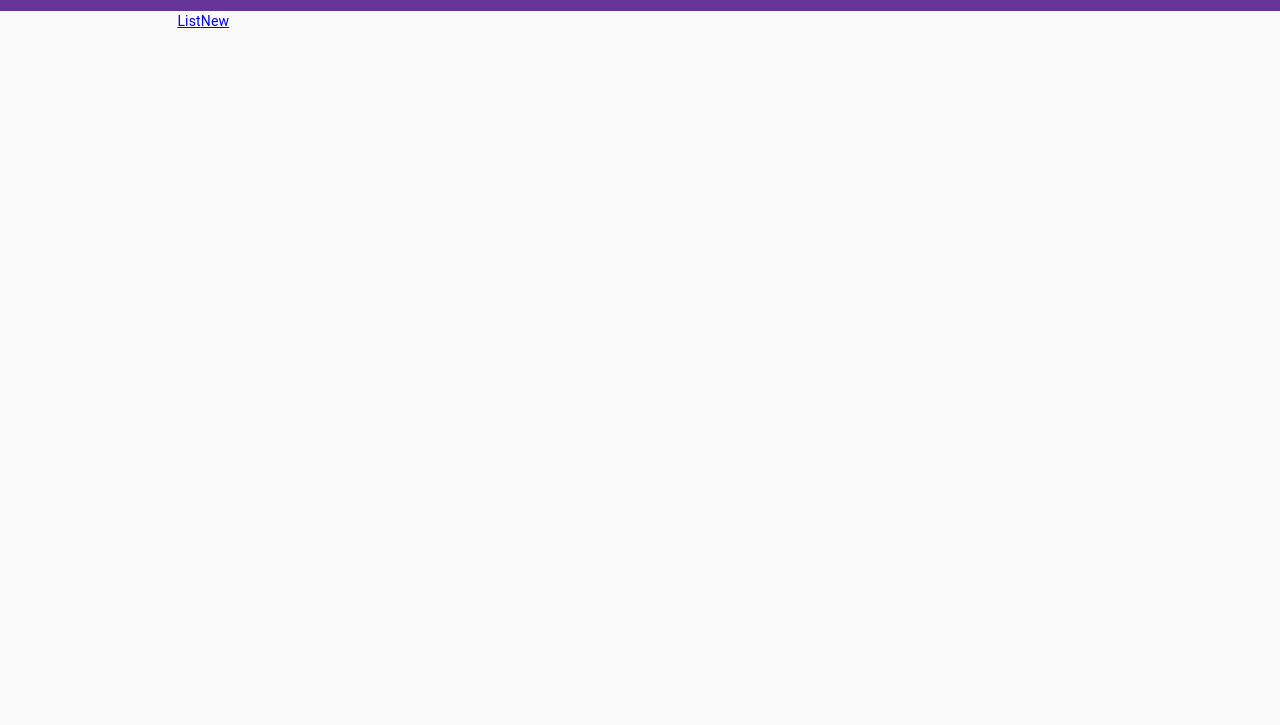
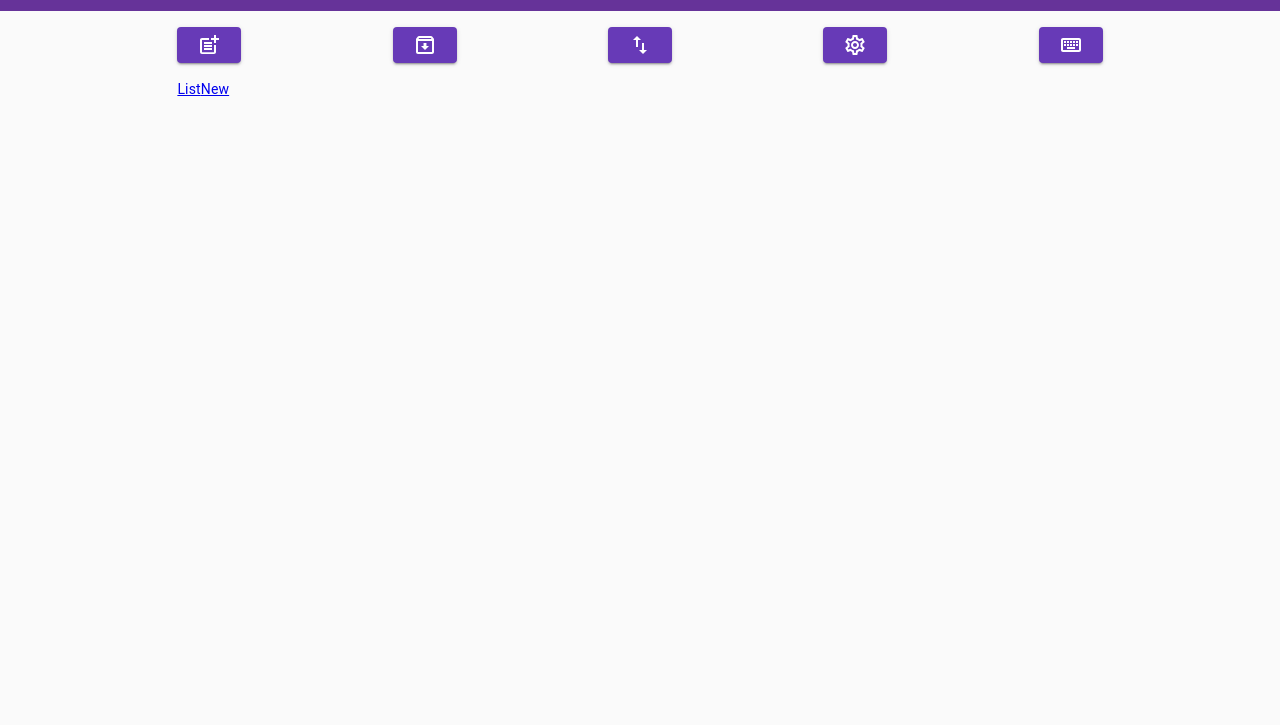
Before and after one commit to alarivan/blocknote-gatsby, a Gatsby site: page /app in a window 1280 px wide. Shown: the part 75-800 px from the top of the page. Built offline with nearby package versions, Linux system fonts and the light colour scheme; Gatsby itself is replaced by a stand-in of ours.

Commit message:
Create nav menu

```diff
--- a/package.json
+++ b/package.json
@@ -6,6 +6,7 @@
   "author": "alarivan <alarivan@pm.me>",
   "dependencies": {
     "@material-ui/core": "^4.9.1",
+    "@material-ui/icons": "^4.9.1",
     "@material-ui/styles": "^4.9.0",
     "@rebass/preset": "^4.0.5",
     "@types/immutable": "^3.8.7",
--- /dev/null
+++ b/src/components/app/NavMenu.tsx
@@ -0,0 +1,43 @@
+import React from "react"
+import { makeStyles } from "@material-ui/core/styles"
+import PostAddIcon from "@material-ui/icons/PostAdd"
+import ArchiveOutlinedIcon from "@material-ui/icons/ArchiveOutlined"
+import ImportExportOutlinedIcon from "@material-ui/icons/ImportExportOutlined"
+import SettingsOutlinedIcon from "@material-ui/icons/SettingsOutlined"
+import KeyboardOutlinedIcon from "@material-ui/icons/KeyboardOutlined"
+import NavMenuItem from "./NavMenu/Item"
+
+const useStyles = makeStyles(theme => ({
+  navmenu: {
+    display: "flex",
+    justifyContent: "space-between",
+    paddingTop: theme.spacing(2),
+    paddingBottom: theme.spacing(2),
+  },
+}))
+
+const NavMenu: React.FC = () => {
+  const classes = useStyles()
+
+  return (
+    <div className={classes.navmenu}>
+      <NavMenuItem>
+        <PostAddIcon />
+      </NavMenuItem>
+      <NavMenuItem>
+        <ArchiveOutlinedIcon />
+      </NavMenuItem>
+      <NavMenuItem>
+        <ImportExportOutlinedIcon />
+      </NavMenuItem>
+      <NavMenuItem>
+        <SettingsOutlinedIcon />
+      </NavMenuItem>
+      <NavMenuItem>
+        <KeyboardOutlinedIcon />
+      </NavMenuItem>
+    </div>
+  )
+}
+
+export default NavMenu
--- /dev/null
+++ b/src/components/app/NavMenu/Item.tsx
@@ -0,0 +1,14 @@
+import React, { ReactNode } from "react"
+import Button from "@material-ui/core/Button"
+
+interface Props {
+  children: ReactNode
+}
+
+const NavMenuItem: React.FC<Props> = ({ children }) => (
+  <Button variant="contained" color="primary">
+    {children}
+  </Button>
+)
+
+export default NavMenuItem
--- a/src/components/layout/app.tsx
+++ b/src/components/layout/app.tsx
@@ -4,6 +4,7 @@ import CssBaseline from "@material-ui/core/CssBaseline"
 import { makeStyles, ThemeProvider } from "@material-ui/core/styles"
 import Header from "../header"
 import theme from "../../theme/default"
+import NavMenu from "../app/NavMenu"
 
 type Props = {
   children: ReactNode
@@ -35,6 +36,7 @@ const AppLayout: React.FC<Props> = ({ children }) => {
         <CssBaseline />
         <Header siteTitle={data.site.siteMetadata.title} />
         <div className={classes.container}>
+          <NavMenu />
           <main>{children}</main>
         </div>
       </ThemeProvider>
--- a/src/theme/default.ts
+++ b/src/theme/default.ts
@@ -1,5 +1,10 @@
 import { createMuiTheme } from "@material-ui/core"
+import deepPurple from "@material-ui/core/colors/deepPurple"
 
-const theme = createMuiTheme({})
+const theme = createMuiTheme({
+  palette: {
+    primary: deepPurple,
+  },
+})
 
 export default theme
```
Also changed, not shown: 1 other file.
